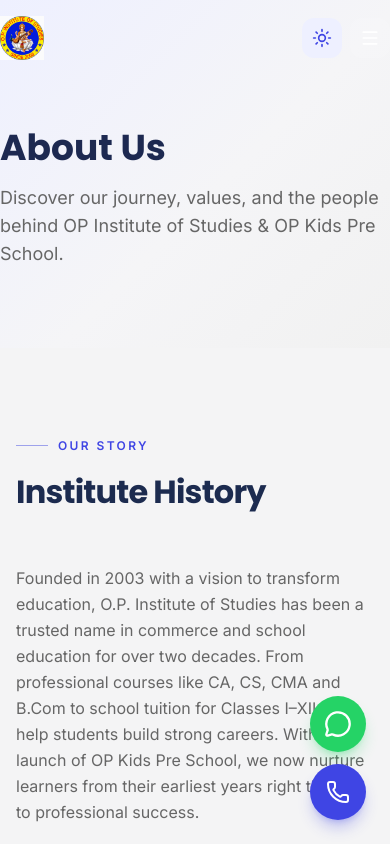
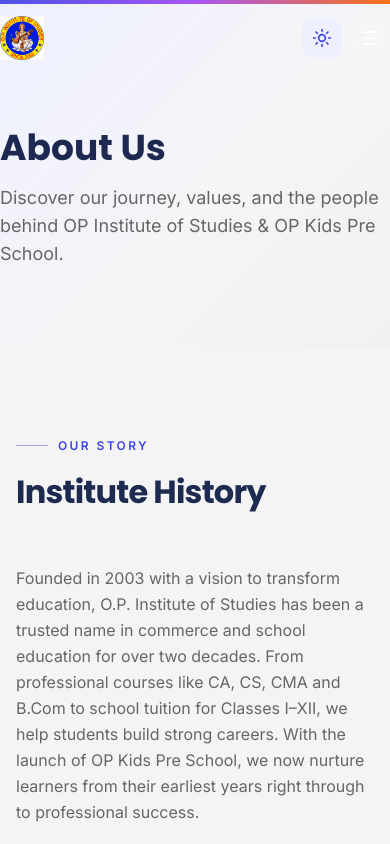
Before and after one commit to Imnikhiil/opinstitute, a Next.js app: page /about in a window 390 px wide. Shown: the top 844 px of the page. Built offline with nearby package versions, Linux system fonts and the light colour scheme.

Commit message:
Mobile polish: floating buttons, scroll progress, premium animations

```diff
--- a/src/app/globals.css
+++ b/src/app/globals.css
@@ -96,6 +96,39 @@
   .premium-card:hover {
     @apply border-brand-200 dark:border-brand-800 shadow-card-hover -translate-y-1;
   }
+
+  /* Mobile tap feedback for interactive cards */
+  .tap-card {
+    @apply transition-transform duration-200 active:scale-[0.97];
+  }
+}
+
+@layer utilities {
+  /* Gradient sheen animation for premium accents */
+  @keyframes gradient-x {
+    0%,
+    100% {
+      background-position: 0% 50%;
+    }
+    50% {
+      background-position: 100% 50%;
+    }
+  }
+
+  .animate-gradient-x {
+    background-size: 200% 200%;
+    animation: gradient-x 6s ease infinite;
+  }
+
+  @media (prefers-reduced-motion: reduce) {
+    *,
+    *::before,
+    *::after {
+      animation-duration: 0.01ms !important;
+      animation-iteration-count: 1 !important;
+      transition-duration: 0.01ms !important;
+    }
+  }
 }
 
 @layer utilities {
--- a/src/app/layout.tsx
+++ b/src/app/layout.tsx
@@ -7,6 +7,7 @@
 import { FloatingButtons } from "@/components/layout/FloatingButtons";
 import { BackToTop } from "@/components/layout/BackToTop";
 import { LoadingScreen } from "@/components/ui/LoadingScreen";
+import { ScrollProgress } from "@/components/ui/ScrollProgress";
 import { siteConfig } from "@/data/site";
 
 const inter = Inter({
@@ -79,6 +80,7 @@
       <body className={`${inter.variable} ${poppins.variable} font-sans`}>
         <ThemeProvider>
           <LoadingScreen />
+          <ScrollProgress />
           <Navbar />
           <main className="min-h-screen">{children}</main>
           <Footer />
--- a/src/components/home/AdmissionProcess.tsx
+++ b/src/components/home/AdmissionProcess.tsx
@@ -22,7 +22,7 @@
         <div className="grid grid-cols-1 md:grid-cols-2 lg:grid-cols-4 gap-6">
           {admissionSteps.map((step, index) => (
             <ScrollReveal key={step.step} delay={index * 0.1}>
-              <div className="relative glass-card p-6 text-center h-full hover:shadow-card-hover transition-all hover:-translate-y-1">
+              <div className="relative premium-card tap-card p-6 text-center h-full">
                 {index < admissionSteps.length - 1 && (
                   <div className="hidden lg:block absolute top-1/2 -right-3 w-6 h-0.5 bg-brand-200 dark:bg-brand-800" />
                 )}
--- a/src/components/home/CoursesSection.tsx
+++ b/src/components/home/CoursesSection.tsx
@@ -24,7 +24,7 @@
         <div className="grid grid-cols-1 md:grid-cols-2 lg:grid-cols-3 gap-6">
           {featured.map((course, index) => (
             <ScrollReveal key={course.id} delay={index * 0.1}>
-              <div className="group premium-card p-7 h-full flex flex-col relative overflow-hidden">
+              <div className="group premium-card tap-card p-7 h-full flex flex-col relative overflow-hidden">
                 <span
                   className="font-display text-5xl font-bold text-gray-100 dark:text-white/5 absolute top-5 right-6 select-none transition-colors group-hover:text-brand-100 dark:group-hover:text-brand-900/40"
                   aria-hidden
--- a/src/components/home/Testimonials.tsx
+++ b/src/components/home/Testimonials.tsx
@@ -21,7 +21,7 @@
         <div className="grid grid-cols-1 md:grid-cols-2 lg:grid-cols-3 gap-6">
           {testimonials.map((t, index) => (
             <ScrollReveal key={t.id} delay={index * 0.1}>
-              <div className="glass-card p-6 h-full flex flex-col hover:shadow-card-hover transition-shadow relative">
+              <div className="premium-card tap-card p-6 h-full flex flex-col relative">
                 <Quote className="w-8 h-8 text-brand-200 dark:text-brand-800 absolute top-4 right-4" />
                 <div className="flex gap-1 mb-4">
                   {[...Array(t.rating)].map((_, i) => (
--- a/src/components/home/WhyChooseUs.tsx
+++ b/src/components/home/WhyChooseUs.tsx
@@ -39,8 +39,8 @@
             const Icon = iconMap[item.icon] || Award;
             return (
               <ScrollReveal key={item.title} delay={index * 0.1}>
-                <div className="group glass-card p-6 h-full hover:shadow-card-hover transition-all duration-300 hover:-translate-y-1">
-                  <div className="w-12 h-12 rounded-xl bg-brand-600 flex items-center justify-center mb-4 group-hover:scale-110 transition-transform">
+                <div className="group premium-card tap-card p-6 h-full">
+                  <div className="w-12 h-12 rounded-xl bg-brand-600 flex items-center justify-center mb-4 group-hover:scale-110 group-hover:rotate-3 transition-transform">
                     <Icon className="w-6 h-6 text-white" />
                   </div>
                   <h3 className="font-display font-semibold text-lg mb-2">
--- a/src/components/layout/FloatingButtons.tsx
+++ b/src/components/layout/FloatingButtons.tsx
@@ -1,39 +1,54 @@
 "use client";
 
+import { useEffect, useState } from "react";
 import { Phone, MessageCircle } from "lucide-react";
 import { siteConfig } from "@/data/site";
-import { motion } from "framer-motion";
+import { motion, AnimatePresence } from "framer-motion";
 
 export function FloatingButtons() {
+  const [show, setShow] = useState(false);
+
+  useEffect(() => {
+    const handleScroll = () => setShow(window.scrollY > 500);
+    window.addEventListener("scroll", handleScroll, { passive: true });
+    handleScroll();
+    return () => window.removeEventListener("scroll", handleScroll);
+  }, []);
+
   return (
-    <div className="fixed bottom-6 right-6 z-40 flex flex-col gap-3">
+    <AnimatePresence>
+      {show && (
+        <motion.div
+          initial={{ opacity: 0, scale: 0.6, y: 20 }}
+          animate={{ opacity: 1, scale: 1, y: 0 }}
+          exit={{ opacity: 0, scale: 0.6, y: 20 }}
+          transition={{ type: "spring", stiffness: 260, damping: 20 }}
+          className="fixed bottom-5 right-4 sm:bottom-6 sm:right-6 z-40 flex flex-col gap-3"
+        >
           <motion.a
             href={`https://wa.me/${siteConfig.whatsapp}?text=Hi, I would like to enquire about admissions at OP Institute.`}
             target="_blank"
             rel="noopener noreferrer"
-        initial={{ scale: 0, opacity: 0 }}
-        animate={{ scale: 1, opacity: 1 }}
-        transition={{ delay: 1, type: "spring" }}
             whileHover={{ scale: 1.1 }}
-        whileTap={{ scale: 0.95 }}
-        className="w-14 h-14 rounded-full bg-[#25D366] text-white flex items-center justify-center shadow-lg shadow-[#25D366]/30 hover:shadow-xl transition-shadow"
+            whileTap={{ scale: 0.9 }}
+            className="relative w-12 h-12 sm:w-14 sm:h-14 rounded-full bg-[#25D366] text-white flex items-center justify-center shadow-lg shadow-[#25D366]/40"
             aria-label="Chat on WhatsApp"
           >
-        <MessageCircle className="w-7 h-7" />
+            <span className="absolute inset-0 rounded-full bg-[#25D366] animate-ping opacity-20" />
+            <MessageCircle className="w-6 h-6 sm:w-7 sm:h-7 relative" />
           </motion.a>
 
           <motion.a
             href={`tel:${siteConfig.phone}`}
-        initial={{ scale: 0, opacity: 0 }}
-        animate={{ scale: 1, opacity: 1 }}
-        transition={{ delay: 1.2, type: "spring" }}
             whileHover={{ scale: 1.1 }}
-        whileTap={{ scale: 0.95 }}
-        className="w-14 h-14 rounded-full bg-brand-600 text-white flex items-center justify-center shadow-lg shadow-brand-600/30 hover:shadow-xl transition-shadow"
+            whileTap={{ scale: 0.9 }}
+            className="w-12 h-12 sm:w-14 sm:h-14 rounded-full bg-brand-600 text-white flex items-center justify-center shadow-lg shadow-brand-600/40"
             aria-label="Call us"
           >
-        <Phone className="w-6 h-6" />
+            <Phone className="w-5 h-5 sm:w-6 sm:h-6" />
           </motion.a>
-    </div>
+        </motion.div>
+      )}
+    </AnimatePresence>
   );
 }
--- /dev/null
+++ b/src/components/ui/ScrollProgress.tsx
@@ -0,0 +1,19 @@
+"use client";
+
+import { motion, useScroll, useSpring } from "framer-motion";
+
+export function ScrollProgress() {
+  const { scrollYProgress } = useScroll();
+  const scaleX = useSpring(scrollYProgress, {
+    stiffness: 120,
+    damping: 30,
+    restDelta: 0.001,
+  });
+
+  return (
+    <motion.div
+      style={{ scaleX }}
+      className="fixed top-0 left-0 right-0 z-[60] h-1 origin-left bg-gradient-to-r from-brand-500 via-accent-purple to-kids-500"
+    />
+  );
+}
--- a/src/components/ui/ScrollReveal.tsx
+++ b/src/components/ui/ScrollReveal.tsx
@@ -13,11 +13,26 @@
 }
 
 const variants = {
-  up: { hidden: { opacity: 0, y: 40 }, visible: { opacity: 1, y: 0 } },
-  down: { hidden: { opacity: 0, y: -40 }, visible: { opacity: 1, y: 0 } },
-  left: { hidden: { opacity: 0, x: -40 }, visible: { opacity: 1, x: 0 } },
-  right: { hidden: { opacity: 0, x: 40 }, visible: { opacity: 1, x: 0 } },
-  none: { hidden: { opacity: 0 }, visible: { opacity: 1 } },
+  up: {
+    hidden: { opacity: 0, y: 48, filter: "blur(6px)" },
+    visible: { opacity: 1, y: 0, filter: "blur(0px)" },
+  },
+  down: {
+    hidden: { opacity: 0, y: -48, filter: "blur(6px)" },
+    visible: { opacity: 1, y: 0, filter: "blur(0px)" },
+  },
+  left: {
+    hidden: { opacity: 0, x: -48, filter: "blur(6px)" },
+    visible: { opacity: 1, x: 0, filter: "blur(0px)" },
+  },
+  right: {
+    hidden: { opacity: 0, x: 48, filter: "blur(6px)" },
+    visible: { opacity: 1, x: 0, filter: "blur(0px)" },
+  },
+  none: {
+    hidden: { opacity: 0, scale: 0.96, filter: "blur(6px)" },
+    visible: { opacity: 1, scale: 1, filter: "blur(0px)" },
+  },
 };
 
 export function ScrollReveal({
@@ -25,11 +40,11 @@
   className,
   delay = 0,
   direction = "up",
-  duration = 0.6,
+  duration = 0.7,
   once = true,
 }: ScrollRevealProps) {
   const ref = useRef(null);
-  const isInView = useInView(ref, { once, margin: "-80px" });
+  const isInView = useInView(ref, { once, margin: "-60px" });
 
   return (
     <motion.div
@@ -37,7 +52,7 @@
       initial="hidden"
       animate={isInView ? "visible" : "hidden"}
       variants={variants[direction]}
-      transition={{ duration, delay, ease: [0.25, 0.4, 0.25, 1] }}
+      transition={{ duration, delay, ease: [0.22, 1, 0.36, 1] }}
       className={className}
     >
       {children}
```
Also changed, not shown: src/components/home/SplitHero.tsx (+19 -2 lines). Lines whose indentation alone changed are shown as unchanged.
